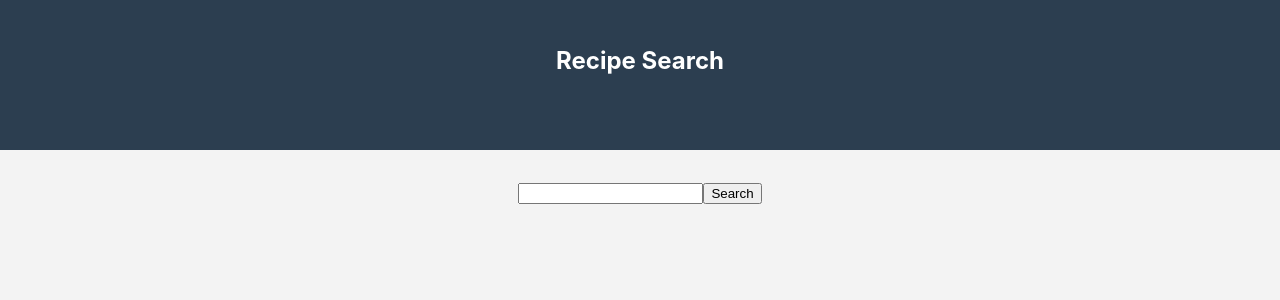
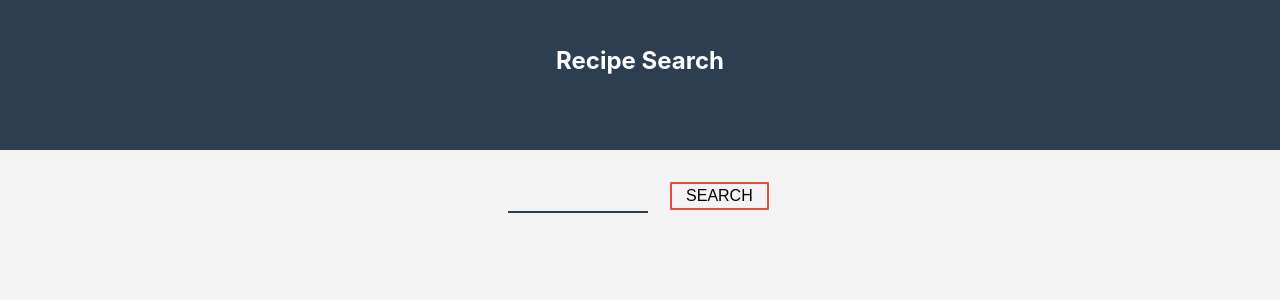
Before and after one commit to RenatoRosaFranco/foodfork, a React (Create React App) app: page / in a window 1280 px wide. Shown: the top 300 px of the page. Built offline with nearby package versions, Linux system fonts and the light colour scheme.

Commit message:
Progressive Recipe design "

```diff
--- a/src/components/Form.js
+++ b/src/components/Form.js
@@ -1,9 +1,9 @@
 import React from 'react';
 
 const Form = props => (
-	<form onSubmit={props.getRecipe}>
-		<input type='text' name='recipeName'/>
-		<button>Search</button>
+	<form onSubmit={props.getRecipe} style={{ marginBottom: "2rem" }}>
+		<input  className="form__input" type='text' name='recipeName'/>
+		<button className="form__button">Search</button>
 	</form>
 );
 
--- a/src/components/Recipes.js
+++ b/src/components/Recipes.js
@@ -1,15 +1,25 @@
 import React from 'react';
 
 const Recipes = props => (
-	<div>
+	<div className='container'>
+		<div className='row'>
 	{ props.recipes.map((recipe) => {
 		return (
-			<div key={recipe.recipe_id}>
-				<img src={recipe.image_url} alt={recipe.title}/>
-			  <p>{recipe.title}</p>
+			<div key={recipe.title} className='col-md-4' style={{ marginBottom: "2rem" }}>
+				<div className="recipe__box">
+					<img className="recipe__box-mg" src={recipe.image_url} alt={recipe.title}/>
+						<div className="recipe__text">
+			  			<h5 className="recipes__title">{recipe.title}</h5>
+			  			<p  className="recipes__subtitle">Publisher: <span>
+			  				{ recipe.publisher }
+			  			</span></p>
+			  		</div>
+			  		<button className="recipe_buttons">View Recipe</button>
+					</div>
 			</div>
 		);
 	}) }
+		</div>
 	</div>
 );
 
```
